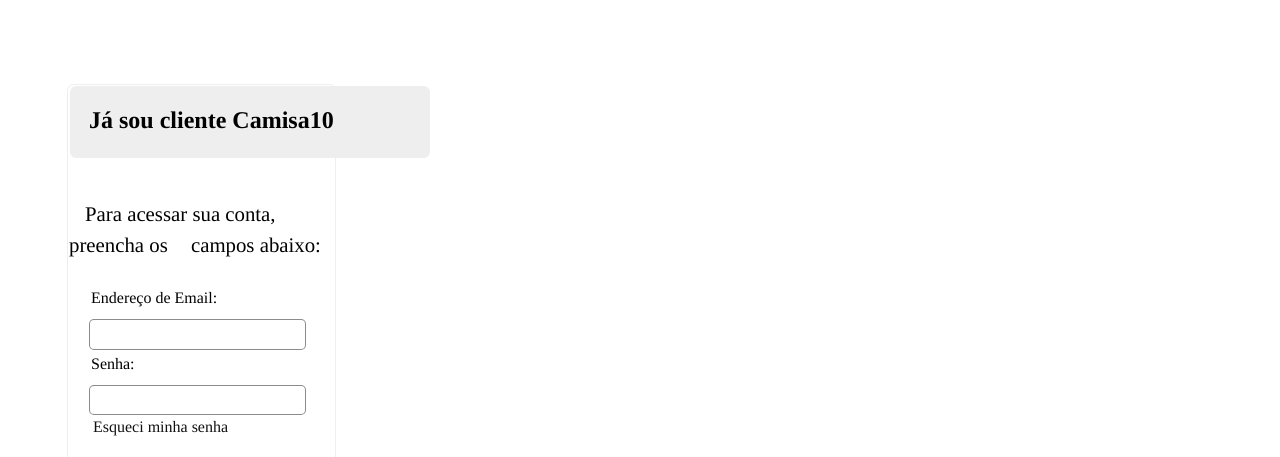
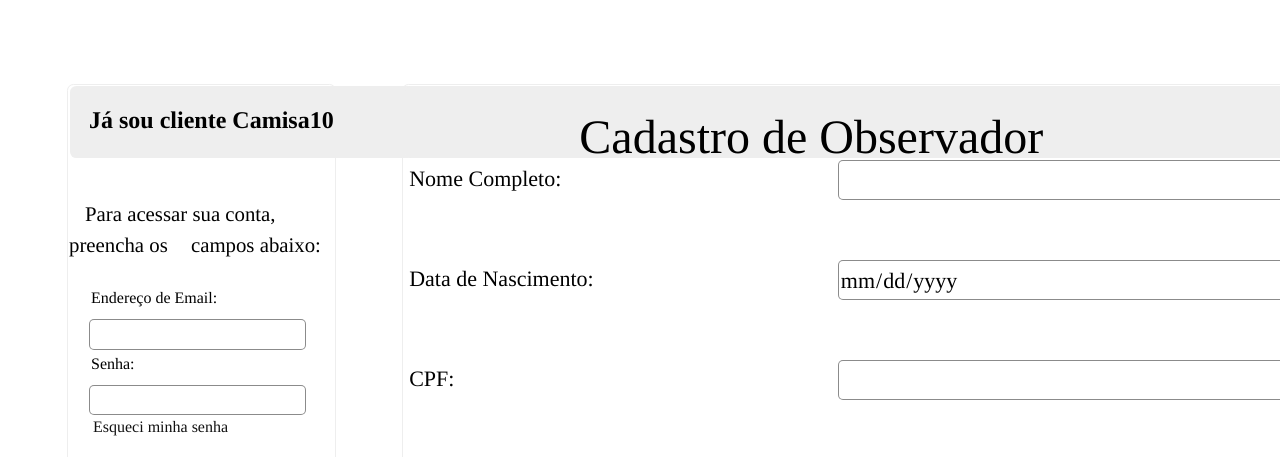
Before and after one commit to brennom14/camisa10, a website: page login.html in a window 1280 px wide. Both pictures are taken after a click on the button "Cadastrar Observador". Shown: the part 295-752 px from the top of the page. Drawn offline with Linux system fonts and the light colour scheme.

Commit message:
Ajuste na visualização do cadastro de observador

```diff
--- a/css/style2.css
+++ b/css/style2.css
@@ -148,8 +148,6 @@
   width: 140vh;
 }
 
-.atleta{
-}
 
 .atleta p{
   display: flex;
--- a/js/cadastro.js
+++ b/js/cadastro.js
@@ -161,3 +161,5 @@
     document.getElementsByClassName('contact')[0].style.display = "block"
   }
 })
+
+console.log(document.getElementsByClassName('contact')[1]);
--- a/login.html
+++ b/login.html
@@ -198,11 +198,13 @@
             <button onclick="cadastrarAtleta()" class="btn-cadastro">Cadastrar</button>
           </p>
         </div>
+      </div>
 
-        <div class="contact">
-          <div class="topo-titulo">
-            <h2>CADASTRO DE OBSERVADOR</h2>
-          </div>
+      <div class="contact">
+        <div class="topo-titulo-2">
+          <cad class="cad">Cadastro de Observador</cad>
+        </div>
+        <div class="atleta">
           <p>
             <!--Dados do formulário-->
             <label>Nome Completo:</label><input type="text" name="name" id="name2">
@@ -257,9 +259,7 @@
             <label>Confirmação de senha:</label>
             <input type="password" name="conf2" id="conf3">
           </p>
-          <!--Botão onde fará o cadastro-->
           <button onclick="cadastrarObservador()" class="btn-cadastro">Cadastrar</button>
-          </p>
         </div>
       </div>
     </div>
```
